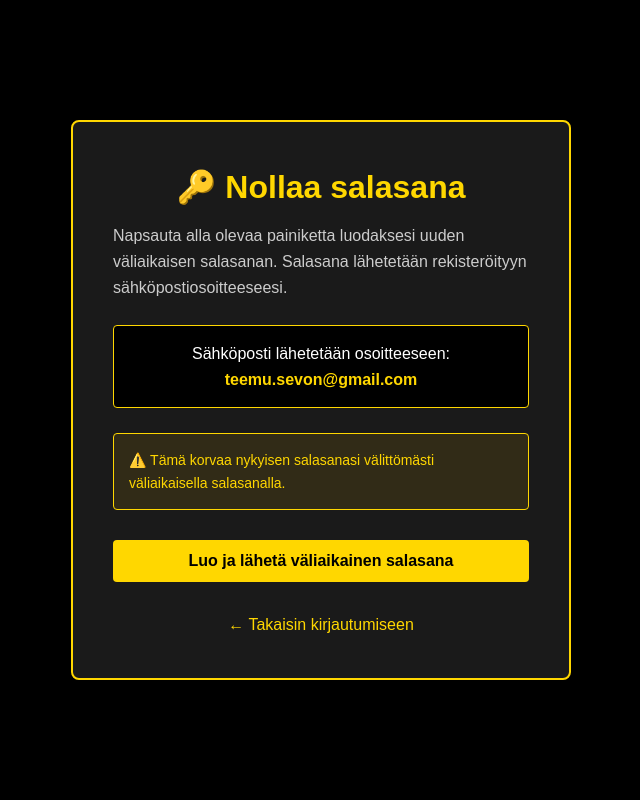
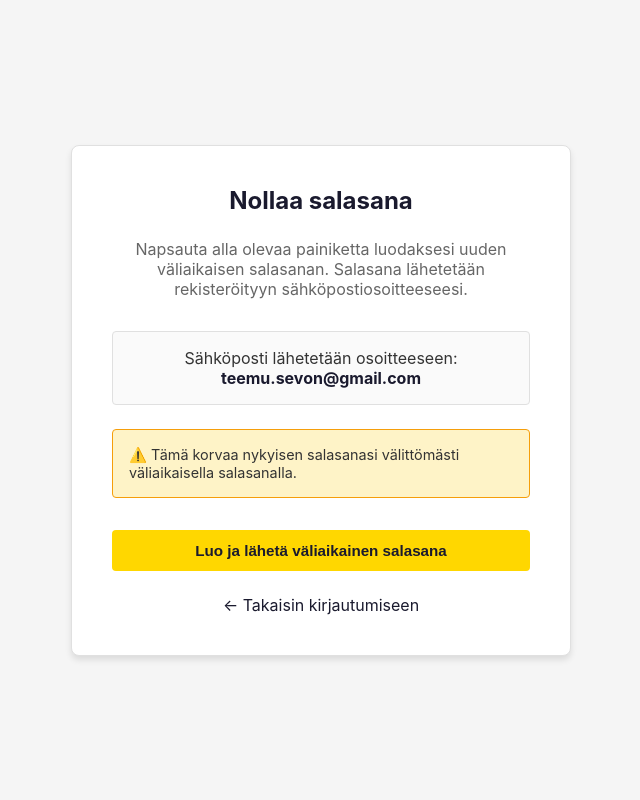
Before and after one commit to teemurulez/padel-scorer, a Flask app: template templates/admin_forgot_password.html in a window 1280 px wide. Shown: the whole page, without its empty margins (319-959 px from the left). Run offline with Flask 3, Linux system fonts and the light colour scheme; the template is opened without the code that fills it, so the values that code supplies are empty; some libraries are stand-ins or nearby versions.

Commit message:
refactor: update forgot password to use shared light theme styles
Co-Authored-By: Claude Opus 4.5 <noreply@anthropic.com>

```diff
--- a/templates/admin_forgot_password.html
+++ b/templates/admin_forgot_password.html
@@ -4,107 +4,11 @@
     <meta charset="UTF-8">
     <meta name="viewport" content="width=device-width, initial-scale=1.0">
     <title>Unohtunut salasana - Ylläpito</title>
-    <link rel="stylesheet" href="{{ url_for('static', filename='css/style.css') }}">
-    <style>
-        body {
-            background-color: #000;
-            color: #fff;
-            font-family: Arial, sans-serif;
-            display: flex;
-            justify-content: center;
-            align-items: center;
-            min-height: 100vh;
-            margin: 0;
-        }
-        .forgot-container {
-            background-color: #1a1a1a;
-            border: 2px solid #FFD700;
-            border-radius: 8px;
-            padding: 40px;
-            max-width: 500px;
-            width: 100%;
-        }
-        h1 {
-            color: #FFD700;
-            margin-top: 0;
-            text-align: center;
-        }
-        .info-text {
-            color: #ccc;
-            margin-bottom: 25px;
-            line-height: 1.6;
-        }
-        .email-display {
-            background-color: #000;
-            border: 1px solid #FFD700;
-            padding: 15px;
-            border-radius: 4px;
-            margin-bottom: 25px;
-            text-align: center;
-        }
-        .email-display strong {
-            color: #FFD700;
-        }
-        .btn-primary {
-            width: 100%;
-            padding: 12px;
-            background-color: #FFD700;
-            color: #000;
-            border: none;
-            border-radius: 4px;
-            font-size: 16px;
-            font-weight: bold;
-            cursor: pointer;
-            transition: background-color 0.3s;
-        }
-        .btn-primary:hover {
-            background-color: #FFC700;
-        }
-        .flash-messages {
-            margin-bottom: 20px;
-        }
-        .flash-error {
-            background-color: #DC2626;
-            color: #fff;
-            padding: 10px;
-            border-radius: 4px;
-            margin-bottom: 10px;
-        }
-        .flash-success {
-            background-color: #16A34A;
-            color: #fff;
-            padding: 10px;
-            border-radius: 4px;
-            margin-bottom: 10px;
-        }
-        .back-link {
-            text-align: center;
-            margin-top: 20px;
-        }
-        .back-link a {
-            color: #FFD700;
-            text-decoration: none;
-        }
-        .back-link a:hover {
-            text-decoration: underline;
-        }
-        .warning {
-            background-color: rgba(255, 193, 7, 0.1);
-            border: 1px solid #FFD700;
-            padding: 15px;
-            border-radius: 4px;
-            margin-bottom: 20px;
-        }
-        .warning p {
-            margin: 0;
-            color: #FFD700;
-            font-size: 14px;
-        }
-    </style>
+    <link rel="stylesheet" href="{{ url_for('static', filename='css/admin.css') }}">
 </head>
-<body>
-    <div class="forgot-container">
-        <h1>🔑 Nollaa salasana</h1>
+<body class="auth-page">
+    <div class="auth-container wide">
+        <h1>Nollaa salasana</h1>
 
         {% with messages = get_flashed_messages() %}
             {% if messages %}
@@ -120,25 +24,25 @@
             {% endif %}
         {% endwith %}
 
-        <p class="info-text">
+        <p class="subtitle">
             Napsauta alla olevaa painiketta luodaksesi uuden väliaikaisen salasanan.
             Salasana lähetetään rekisteröityyn sähköpostiosoitteeseesi.
         </p>
 
-        <div class="email-display">
+        <div class="auth-info-box">
             Sähköposti lähetetään osoitteeseen: <strong>teemu.sevon@gmail.com</strong>
         </div>
 
-        <div class="warning">
+        <div class="auth-warning">
             <p>⚠️ Tämä korvaa nykyisen salasanasi välittömästi väliaikaisella salasanalla.</p>
         </div>
 
-        <form method="POST" action="{{ url_for('admin_forgot_password') }}">
+        <form method="POST" action="{{ url_for('admin_forgot_password') }}" class="auth-form">
             <input type="hidden" name="csrf_token" value="{{ csrf_token() }}">
             <button type="submit" class="btn-primary">Luo ja lähetä väliaikainen salasana</button>
         </form>
 
-        <div class="back-link">
+        <div class="auth-links">
             <a href="{{ url_for('admin_login') }}">← Takaisin kirjautumiseen</a>
         </div>
     </div>
```
